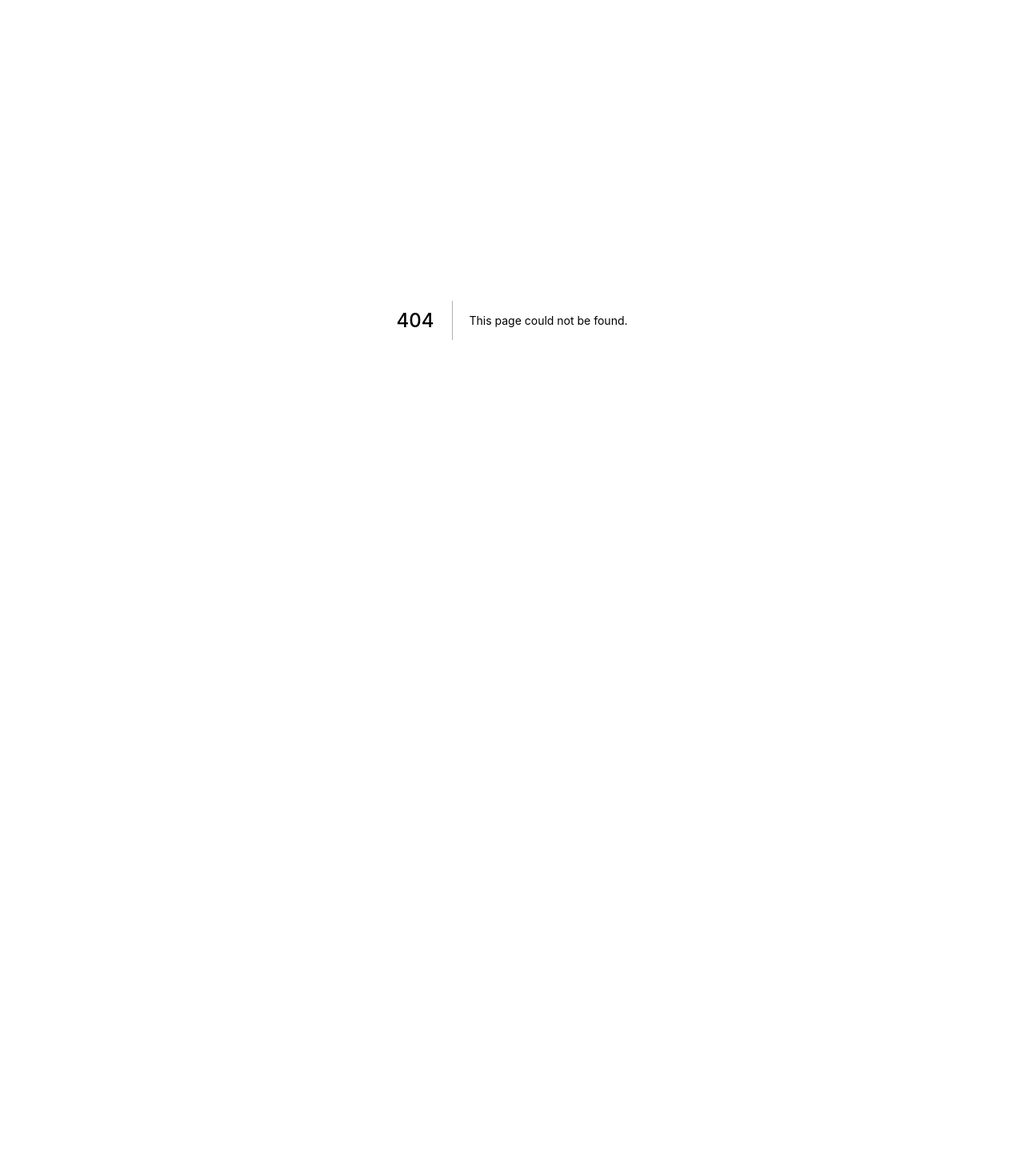
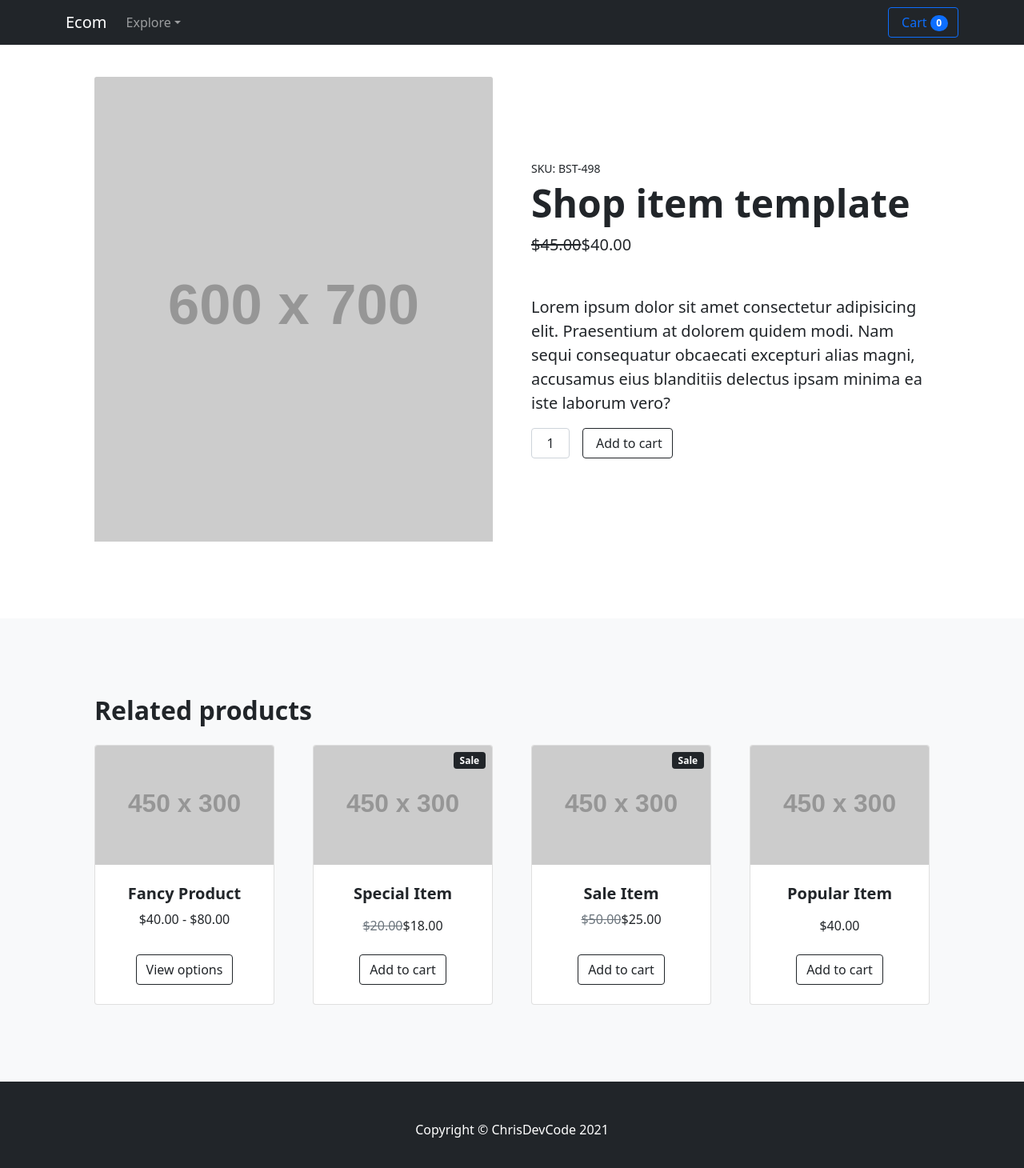
Before and after one commit to achingachris/reactecommerce, a Next.js app: page /products/1 in a window 1280 px wide. Before the commit this address had no page. Shown: the top 1460 px of the page at 80% size. Before the commit the page ends 800 px from the top, so only its background shows below. Built offline with nearby package versions, Linux system fonts and the light colour scheme.

Commit message:
product view page

```diff
--- /dev/null
+++ b/pages/products/[slug].js
@@ -0,0 +1,205 @@
+import Layout from '../../layout/Layout'
+
+const ProductPage = () => {
+  return (
+    <Layout>
+      {/* selected Product */}
+      <section className='py-5'>
+        <div className='container px-4 px-lg-5 my-5'>
+          <div className='row gx-4 gx-lg-5 align-items-center'>
+            <div className='col-md-6'>
+              <img
+                className='card-img-top mb-5 mb-md-0'
+                src='https://dummyimage.com/600x700/dee2e6/6c757d.jpg'
+                alt='...'
+              />
+            </div>
+            <div className='col-md-6'>
+              <div className='small mb-1'>SKU: BST-498</div>
+              <h1 className='display-5 fw-bolder'>Shop item template</h1>
+              <div className='fs-5 mb-5'>
+                <span className='text-decoration-line-through'>$45.00</span>
+                <span>$40.00</span>
+              </div>
+              <p className='lead'>
+                Lorem ipsum dolor sit amet consectetur adipisicing elit.
+                Praesentium at dolorem quidem modi. Nam sequi consequatur
+                obcaecati excepturi alias magni, accusamus eius blanditiis
+                delectus ipsam minima ea iste laborum vero?
+              </p>
+              <div className='d-flex'>
+                <input
+                  className='form-control text-center me-3'
+                  type='num'
+                  value='1'
+                  style={{ maxWidth: '3rem' }}
+                />
+                <button
+                  className='btn btn-outline-dark flex-shrink-0'
+                  type='button'
+                >
+                  <i className='bi-cart-fill me-1'></i>
+                  Add to cart
+                </button>
+              </div>
+            </div>
+          </div>
+        </div>
+      </section>
+      {/* <!-- Related items section--> */}
+      <section className='py-5 bg-light'>
+        <div className='container px-4 px-lg-5 mt-5'>
+          <h2 className='fw-bolder mb-4'>Related products</h2>
+          <div className='row gx-4 gx-lg-5 row-cols-2 row-cols-md-3 row-cols-xl-4 justify-content-center'>
+            <div className='col mb-5'>
+              <div className='card h-100'>
+                {/* <!-- Product image--> */}
+                <img
+                  className='card-img-top'
+                  src='https://dummyimage.com/450x300/dee2e6/6c757d.jpg'
+                  alt='...'
+                />
+                {/* <!-- Product details--> */}
+                <div className='card-body p-4'>
+                  <div className='text-center'>
+                    {/* <!-- Product name--> */}
+                    <h5 className='fw-bolder'>Fancy Product</h5>
+                    {/* <!-- Product price--> */}
+                    $40.00 - $80.00
+                  </div>
+                </div>
+                {/* <!-- Product actions--> */}
+                <div className='card-footer p-4 pt-0 border-top-0 bg-transparent'>
+                  <div className='text-center'>
+                    <a className='btn btn-outline-dark mt-auto' href='#'>
+                      View options
+                    </a>
+                  </div>
+                </div>
+              </div>
+            </div>
+            <div className='col mb-5'>
+              <div className='card h-100'>
+                {/* <!-- Sale badge--> */}
+                <div
+                  className='badge bg-dark text-white position-absolute'
+                  style={{ top: '0.5rem', right: '0.5rem' }}
+                >
+                  Sale
+                </div>
+                {/* <!-- Product image--> */}
+                <img
+                  className='card-img-top'
+                  src='https://dummyimage.com/450x300/dee2e6/6c757d.jpg'
+                  alt='...'
+                />
+                {/* <!-- Product details--> */}
+                <div className='card-body p-4'>
+                  <div className='text-center'>
+                    {/* <!-- Product name--> */}
+                    <h5 className='fw-bolder'>Special Item</h5>
+                    {/* <!-- Product reviews--> */}
+                    <div className='d-flex justify-content-center small text-warning mb-2'>
+                      <div className='bi-star-fill'></div>
+                      <div className='bi-star-fill'></div>
+                      <div className='bi-star-fill'></div>
+                      <div className='bi-star-fill'></div>
+                      <div className='bi-star-fill'></div>
+                    </div>
+                    {/* <!-- Product price--> */}
+                    <span className='text-muted text-decoration-line-through'>
+                      $20.00
+                    </span>
+                    $18.00
+                  </div>
+                </div>
+                {/* <!-- Product actions--> */}
+                <div className='card-footer p-4 pt-0 border-top-0 bg-transparent'>
+                  <div className='text-center'>
+                    <a className='btn btn-outline-dark mt-auto' href='#'>
+                      Add to cart
+                    </a>
+                  </div>
+                </div>
+              </div>
+            </div>
+            <div className='col mb-5'>
+              <div className='card h-100'>
+                {/* <!-- Sale badge--> */}
+                <div
+                  className='badge bg-dark text-white position-absolute'
+                  style={{ top: '0.5rem', right: '0.5rem' }}
+                >
+                  Sale
+                </div>
+                {/* <!-- Product image--> */}
+                <img
+                  className='card-img-top'
+                  src='https://dummyimage.com/450x300/dee2e6/6c757d.jpg'
+                  alt='...'
+                />
+                {/* <!-- Product details--> */}
+                <div className='card-body p-4'>
+                  <div className='text-center'>
+                    {/* <!-- Product name--> */}
+                    <h5 className='fw-bolder'>Sale Item</h5>
+                    {/* <!-- Product price--> */}
+                    <span className='text-muted text-decoration-line-through'>
+                      $50.00
+                    </span>
+                    $25.00
+                  </div>
+                </div>
+                {/* <!-- Product actions--> */}
+                <div className='card-footer p-4 pt-0 border-top-0 bg-transparent'>
+                  <div className='text-center'>
+                    <a className='btn btn-outline-dark mt-auto' href='#'>
+                      Add to cart
+                    </a>
+                  </div>
+                </div>
+              </div>
+            </div>
+            <div className='col mb-5'>
+              <div className='card h-100'>
+                {/* <!-- Product image--> */}
+                <img
+                  className='card-img-top'
+                  src='https://dummyimage.com/450x300/dee2e6/6c757d.jpg'
+                  alt='...'
+                />
+                {/* <!-- Product details--> */}
+                <div className='card-body p-4'>
+                  <div className='text-center'>
+                    {/* <!-- Product name--> */}
+                    <h5 className='fw-bolder'>Popular Item</h5>
+                    {/* <!-- Product reviews--> */}
+                    <div className='d-flex justify-content-center small text-warning mb-2'>
+                      <div className='bi-star-fill'></div>
+                      <div className='bi-star-fill'></div>
+                      <div className='bi-star-fill'></div>
+                      <div className='bi-star-fill'></div>
+                      <div className='bi-star-fill'></div>
+                    </div>
+                    {/* <!-- Product price--> */}
+                    $40.00
+                  </div>
+                </div>
+                {/* <!-- Product actions--> */}
+                <div className='card-footer p-4 pt-0 border-top-0 bg-transparent'>
+                  <div className='text-center'>
+                    <a className='btn btn-outline-dark mt-auto' href='#'>
+                      Add to cart
+                    </a>
+                  </div>
+                </div>
+              </div>
+            </div>
+          </div>
+        </div>
+      </section>
+    </Layout>
+  )
+}
+
+export default ProductPage
```
